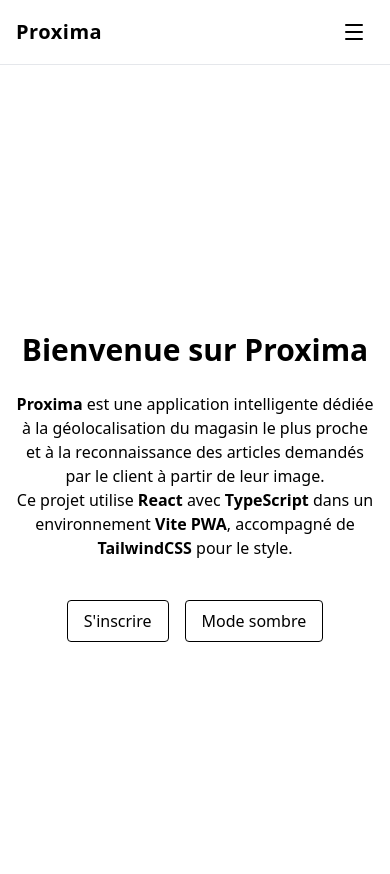
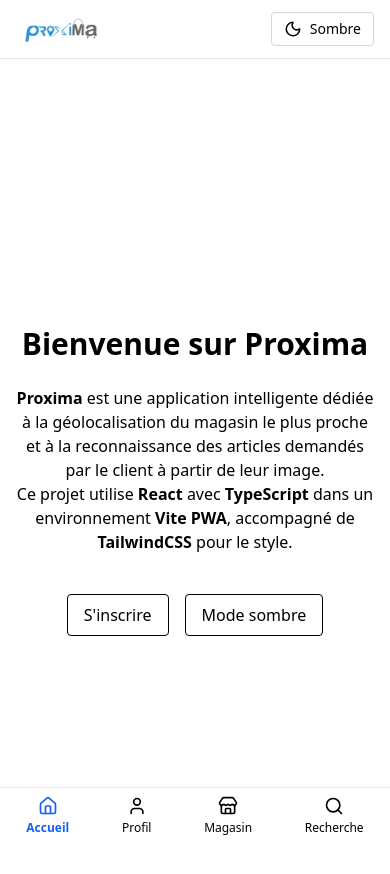
Before and after one commit to biyayinux/proxima, a React (Vite) app: page / in a window 390 px wide. Shown: the top 874 px of the page. Built offline with nearby package versions, Linux system fonts and the light colour scheme; no server answers.

Commit message:
Design Profil and Navigation

```diff
--- a/package.json
+++ b/package.json
@@ -13,6 +13,7 @@
   "dependencies": {
     "@react-oauth/google": "^0.12.2",
     "@tailwindcss/vite": "^4.1.17",
+    "@tanstack/react-query": "^5.90.8",
     "jwt-decode": "^4.0.0",
     "lucide-react": "^0.553.0",
     "react": "^19.2.0",
--- /dev/null
+++ b/src/components/header.tsx
@@ -0,0 +1,38 @@
+import { useTheme } from '../utils/theme';
+import { Sun, Moon } from 'lucide-react';
+
+function MobileHeader() {
+  const { theme, handleToggleTheme } = useTheme();
+
+  return (
+    <header
+      className={`md:hidden w-full border-b transition-colors duration-300
+        ${theme === 'dark' ? 'bg-black border-gray-800 text-white' : 'bg-white border-gray-200 text-black'}
+      `}
+    >
+      <div className="flex items-center justify-between px-4 py-3">
+        <img
+          src="/images/icons/logo.png"
+          alt="Proxima"
+          className="h-8 w-auto"
+        />
+        <button
+          onClick={handleToggleTheme}
+          className={`flex items-center gap-2 px-3 py-1.5 border rounded transition
+            ${
+              theme === 'dark'
+                ? 'border-gray-700 hover:bg-gray-900 text-white'
+                : 'border-gray-300 hover:bg-gray-100 text-black'
+            }`}
+        >
+          {theme === 'dark' ? <Sun size={18} /> : <Moon size={18} />}
+          <span className="text-sm">
+            {theme === 'dark' ? 'Clair' : 'Sombre'}
+          </span>
+        </button>
+      </div>
+    </header>
+  );
+}
+
+export default MobileHeader;
--- a/src/components/navbar.tsx
+++ b/src/components/navbar.tsx
@@ -1,39 +1,37 @@
 import { Link, useLocation } from 'react-router-dom';
 import { useTheme } from '../utils/theme';
-import { useState } from 'react';
-import { Menu, X, Sun, Moon, Home, User, Store, Search } from 'lucide-react';
+import { Sun, Moon, Home, User, Store, Search } from 'lucide-react';
 
 function Navbar() {
   const { theme, handleToggleTheme } = useTheme();
   const location = useLocation();
-  const [menuOpen, setMenuOpen] = useState(false);
-
-  const toggleMenu = () => setMenuOpen(!menuOpen);
-  const closeMenu = () => setMenuOpen(false);
 
   const linkClass = (path: string) =>
-    `flex items-center gap-2 hover:underline ${
-      location.pathname === path ? 'underline' : ''
+    `flex flex-col items-center justify-center text-xs md:text-sm gap-1 md:gap-2 hover:text-blue-500 ${
+      location.pathname === path ? 'text-blue-600 font-semibold' : ''
     }`;
 
   return (
-    <nav className="w-full border-b border-gray-200 dark:border-gray-800 bg-white dark:bg-black text-black dark:text-white transition-colors duration-300">
+    <>
+      <nav className="hidden md:flex w-full border-b border-gray-200 dark:border-gray-800 bg-white dark:bg-black text-black dark:text-white transition-colors duration-300">
         <div className="max-w-6xl mx-auto px-4 py-3 flex items-center justify-between">
-        <Link to="/" className="text-xl font-bold tracking-wide">
-          Proxima
-        </Link>
-        <div className="hidden md:flex items-center gap-6">
+          <img
+            src="/images/icons/logo.png"
+            alt="Proxima"
+            className="h-8 w-auto"
+          />
+          <div className="flex items-center gap-6">
             <Link to="/all" className={linkClass('/')}>
               <Home size={18} /> Accueil
             </Link>
-          <Link to="/search" className={linkClass('/search')}>
-            <Search size={18} /> Recherche
+            <Link to="/profile" className={linkClass('/profile')}>
+              <User size={18} /> Profil
             </Link>
             <Link to="/magasin" className={linkClass('/magasin')}>
               <Store size={18} /> Magasin
             </Link>
-          <Link to="/profile" className={linkClass('/profile')}>
-            <User size={18} /> Profil
+            <Link to="/search" className={linkClass('/search')}>
+              <Search size={18} /> Recherche
             </Link>
             <button
               onClick={handleToggleTheme}
@@ -43,52 +41,29 @@ function Navbar() {
               {theme === 'dark' ? 'Clair' : 'Sombre'}
             </button>
           </div>
-        <button
-          onClick={toggleMenu}
-          className="md:hidden p-2 rounded hover:bg-gray-100 dark:hover:bg-gray-800"
-        >
-          {menuOpen ? <X size={24} /> : <Menu size={24} />}
-        </button>
         </div>
-      {menuOpen && (
-        <div className="md:hidden flex flex-col gap-3 px-4 pb-4 border-t border-gray-200 dark:border-gray-800">
-          <Link to="/all" onClick={closeMenu} className={linkClass('/')}>
-            <Home size={18} /> Accueil
+      </nav>
+      <nav className="fixed bottom-0 left-0 w-full md:hidden border-t border-gray-200 dark:border-gray-800 bg-white dark:bg-black text-black dark:text-white transition-colors duration-300">
+        <div className="flex justify-around items-center py-2">
+          <Link to="/all" className={linkClass('/')}>
+            <Home size={20} />
+            <span>Accueil</span>
           </Link>
-          <Link
-            to="/search"
-            onClick={closeMenu}
-            className={linkClass('/search')}
-          >
-            <Search size={18} /> Recherche
+          <Link to="/profile" className={linkClass('/profile')}>
+            <User size={20} />
+            <span>Profil</span>
           </Link>
-          <Link
-            to="/magasin"
-            onClick={closeMenu}
-            className={linkClass('/magasin')}
-          >
-            <Store size={18} /> Magasin
+          <Link to="/magasin" className={linkClass('/magasin')}>
+            <Store size={20} />
+            <span>Magasin</span>
           </Link>
-          <Link
-            to="/profile"
-            onClick={closeMenu}
-            className={linkClass('/profile')}
-          >
-            <User size={18} /> Profil
+          <Link to="/search" className={linkClass('/search')}>
+            <Search size={20} />
+            <span>Recherche</span>
           </Link>
-          <button
-            onClick={() => {
-              handleToggleTheme();
-              closeMenu();
-            }}
-            className="flex items-center gap-2 px-3 py-1.5 border border-current rounded hover:bg-gray-200 dark:hover:bg-gray-800 transition"
-          >
-            {theme === 'dark' ? <Sun size={18} /> : <Moon size={18} />}
-            {theme === 'dark' ? 'Clair' : 'Sombre'}
-          </button>
         </div>
-      )}
       </nav>
+    </>
   );
 }
 
--- a/src/main.tsx
+++ b/src/main.tsx
@@ -1,6 +1,7 @@
 import ReactDOM from 'react-dom/client';
-import { BrowserRouter, Routes, Route } from 'react-router-dom';
+import { BrowserRouter, Routes, Route, useLocation } from 'react-router-dom';
 import { GoogleOAuthProvider } from '@react-oauth/google';
+
 import Home from './pages/home';
 import SignIn from './pages/auth/signIn';
 import SignUp from './pages/auth/signUp';
@@ -12,17 +13,24 @@ import MagasinDetail from './pages/magasins/[id]';
 import UserAddArticle from './pages/articles/userAddArticle';
 import Search from './pages/search/searchPhoto';
 import All from './pages/all';
+
 import Navbar from './components/navbar';
+import MobileHeader from './components/header';
+
 import './assets/css/index.css';
 
-const root = ReactDOM.createRoot(
-  document.getElementById('root') as HTMLElement,
-);
+function AppWrapper() {
+  const location = useLocation();
 
-root.render(
-  <GoogleOAuthProvider clientId={import.meta.env.VITE_GOOGLE_CLIENT_ID}>
-    <BrowserRouter>
-      <Navbar />
+  // Pages d'auth sur lesquelles on ne veut pas afficher navbar / mobile header
+  const isAuthPage = ['/signin', '/signUp', '/addUser'].includes(
+    location.pathname,
+  );
+
+  return (
+    <>
+      {!isAuthPage && <Navbar />}
+      {!isAuthPage && <MobileHeader />}
       <Routes>
         <Route path="/" element={<Home />} />
         <Route path="/signin" element={<SignIn />} />
@@ -36,6 +44,18 @@ root.render(
         <Route path="/search" element={<Search />} />
         <Route path="/all" element={<All />} />
       </Routes>
+    </>
+  );
+}
+
+const root = ReactDOM.createRoot(
+  document.getElementById('root') as HTMLElement,
+);
+
+root.render(
+  <GoogleOAuthProvider clientId={import.meta.env.VITE_GOOGLE_CLIENT_ID}>
+    <BrowserRouter>
+      <AppWrapper />
     </BrowserRouter>
   </GoogleOAuthProvider>,
 );
--- /dev/null
+++ b/src/utils/phone.ts
@@ -0,0 +1,37 @@
+/**
+ * Formate un numéro de téléphone au format : +243 xxx xxx xxx
+ *
+ * Exemple :
+ *   formatTelephone(111111111)      ➜ "+243 111 111 111"
+ *   formatTelephone(243111111111)   ➜ "+243 111 111 111"
+ *   formatTelephone("+243111111111")➜ "+243 111 111 111"
+ */
+
+export function formatTelephone(numero?: string | number): string {
+  if (numero === undefined || numero === null) return '';
+
+  // Convertir le numéro en string
+  let str = String(numero);
+
+  // Supprimer tout ce qui n'est pas un chiffre
+  const chiffres = str.replace(/\D/g, '');
+
+  // Ajouter l'indicatif +243 s'il n'existe pas
+  let numeroFormate: string;
+  if (chiffres.startsWith('243')) {
+    numeroFormate = '+' + chiffres;
+  } else if (str.startsWith('+243')) {
+    numeroFormate = str;
+  } else {
+    numeroFormate = '+243' + chiffres;
+  }
+
+  // Formater au style +243 xxx xxx xxx
+  const match = numeroFormate.match(/^\+243(\d{3})(\d{3})(\d{3,})$/);
+  if (match) {
+    return `+243 ${match[1]} ${match[2]} ${match[3]}`;
+  }
+
+  // Retourne brut si format inattendu
+  return numeroFormate;
+}
```
Also changed, not shown: src/pages/users/profile.tsx (+46 -9 lines), public/images/icons/logo.png (added), 1 other file (tests, documents, lock files or other folders). Lines whose indentation alone changed are shown as unchanged.
